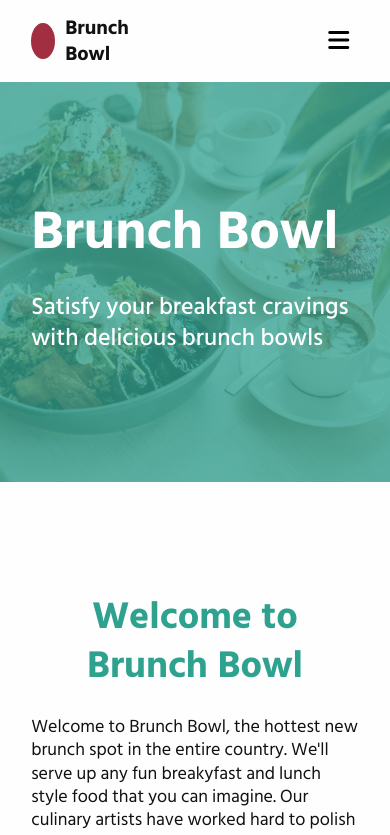
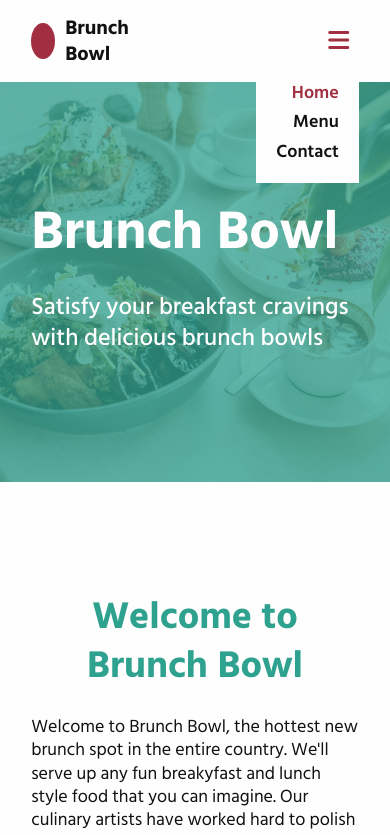
Before and after one commit to bst003/restaurant, a website built with webpack: page dist/index.html in a window 390 px wide. Both pictures are taken after a click on the button 338 px from the left and 41 px from the top of the page. Shown: the top 835 px of the page. Built offline with nearby package versions, Linux system fonts and the light colour scheme.

Commit message:
Add mobile menu functionality to site

```diff
--- a/src/assets/scss/styles.scss
+++ b/src/assets/scss/styles.scss
@@ -90,6 +90,8 @@
 ////////////////////////////////////
 
 header{
+    position: relative;
+    z-index: 2;
     padding: 15px 0px;
 
     .wrap{
@@ -117,6 +119,7 @@
 }
 
 .nav-contain{
+    position: relative;
     flex: 2;
     display: flex;
     justify-content: flex-end;
@@ -191,6 +194,22 @@
 
     .nav{
         display: none;
+        position: absolute;
+        top: 100%;
+        right: 0;
+        background-color: $white;
+        padding: 20px;
+        flex-direction: column;
+        gap: 6px;
+
+        &.active{
+            display: flex;
+        }
+
+        li{
+            text-align: right;
+        }
+
     }
 
 }
--- a/src/index.js
+++ b/src/index.js
@@ -89,8 +89,43 @@
 })();
 
 
+const triggerMenu = (() => {
+
+    // Private variables/functions
+
+    const _trigger = (e) => {
+
+        e.preventDefault();
+
+        const nav = document.querySelector('.nav');
+        const trigger = e.currentTarget;
+
+        nav.classList.toggle('active');
+        trigger.classList.toggle('active');
+
+    }
+
+    // Public variables/functions
+
+    const buildListeners = () => {
+
+        const mmTrigger = document.querySelector('.mm-trigger');
+
+        mmTrigger.addEventListener('click', _trigger );
+
+    }
+
+    return {
+        buildListeners
+    }
+
+})();
+
+
 // Site Initialization
 
 pageLoad.buildInitialContent();
 
 switchTabs.buildListeners();
+
+triggerMenu.buildListeners();
```
Also changed, not shown: dist/main.js.
